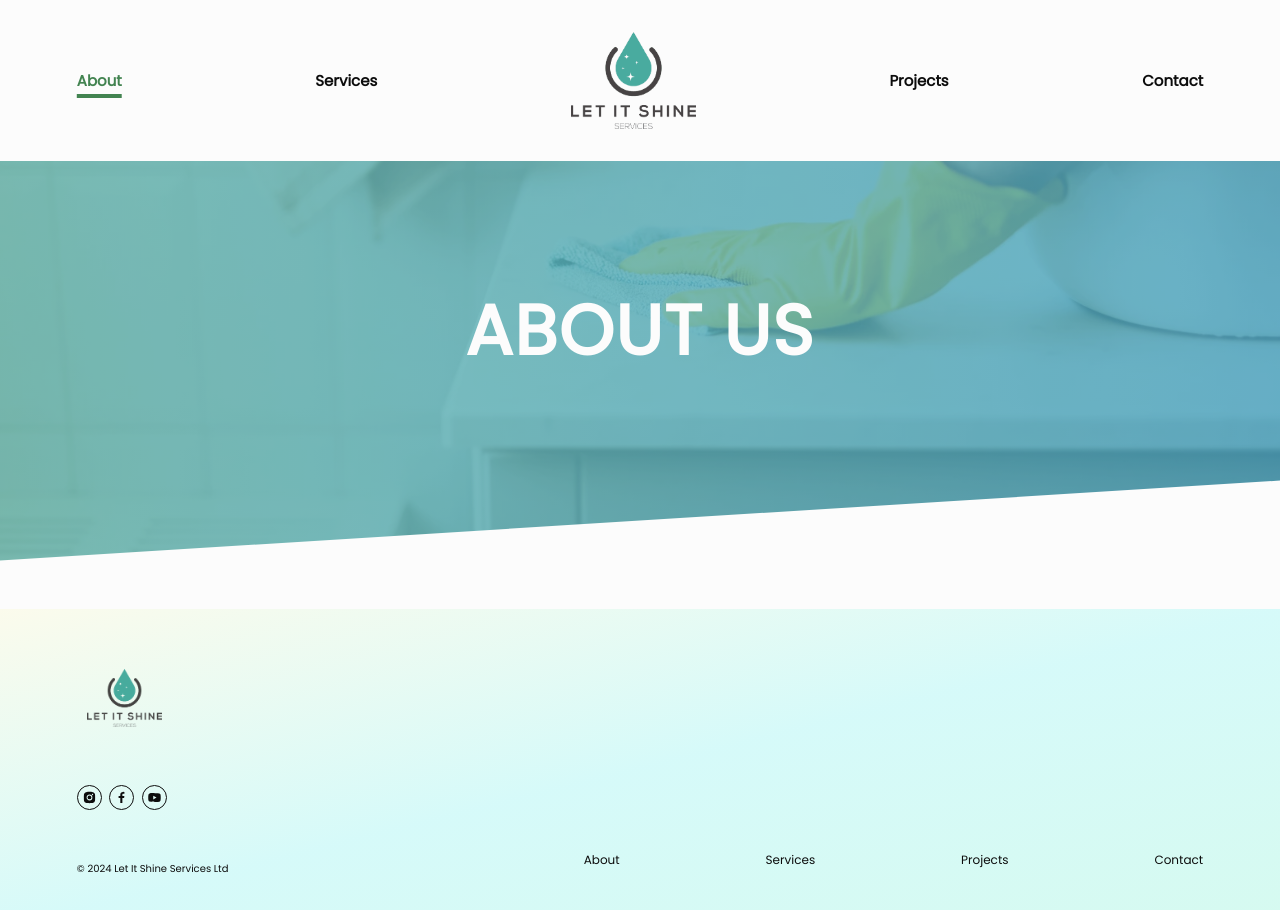
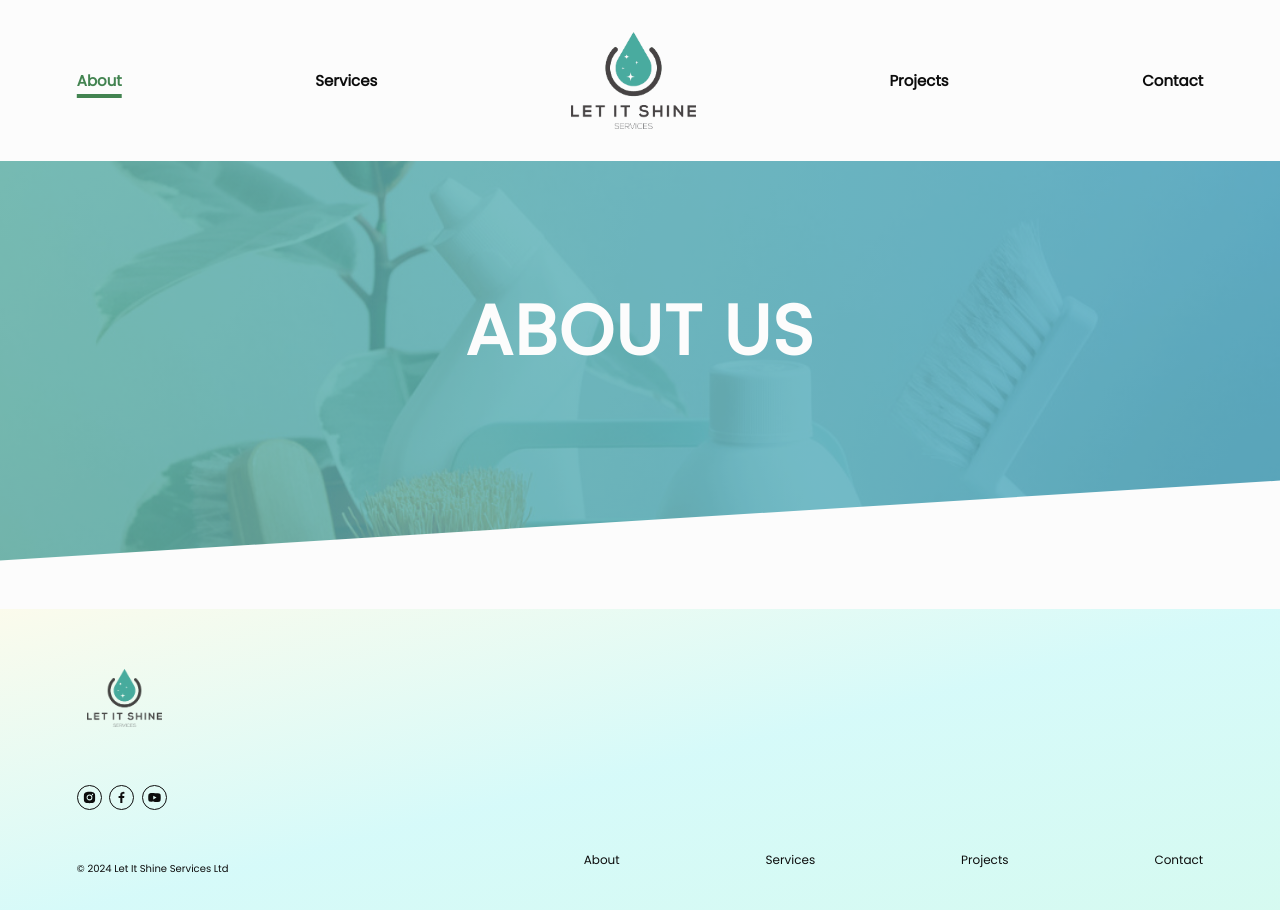
Before and after one commit to rodrigodelascio/let-it-shine, a React (Create React App) app: page /about in a window 1280 px wide. Shown: the top 910 px of the page. Built offline with nearby package versions, Linux system fonts and the light colour scheme.

Commit message:
Update styles

```diff
--- a/src/components/aboutPage/hero/AboutHero.module.css
+++ b/src/components/aboutPage/hero/AboutHero.module.css
@@ -4,8 +4,8 @@
       hsla(173, 58%, 39%, 0.75),
       hsla(194, 100%, 33%, 0.75)
     ),
-    url(../../../assets/images/cleaningSurface.jpg);
-  background-position: bottom;
+    url(../../../assets/images/cleaningProductsBrush.jpg);
+  background-position: top;
   background-repeat: no-repeat;
   height: 50vh;
   position: relative;
```
